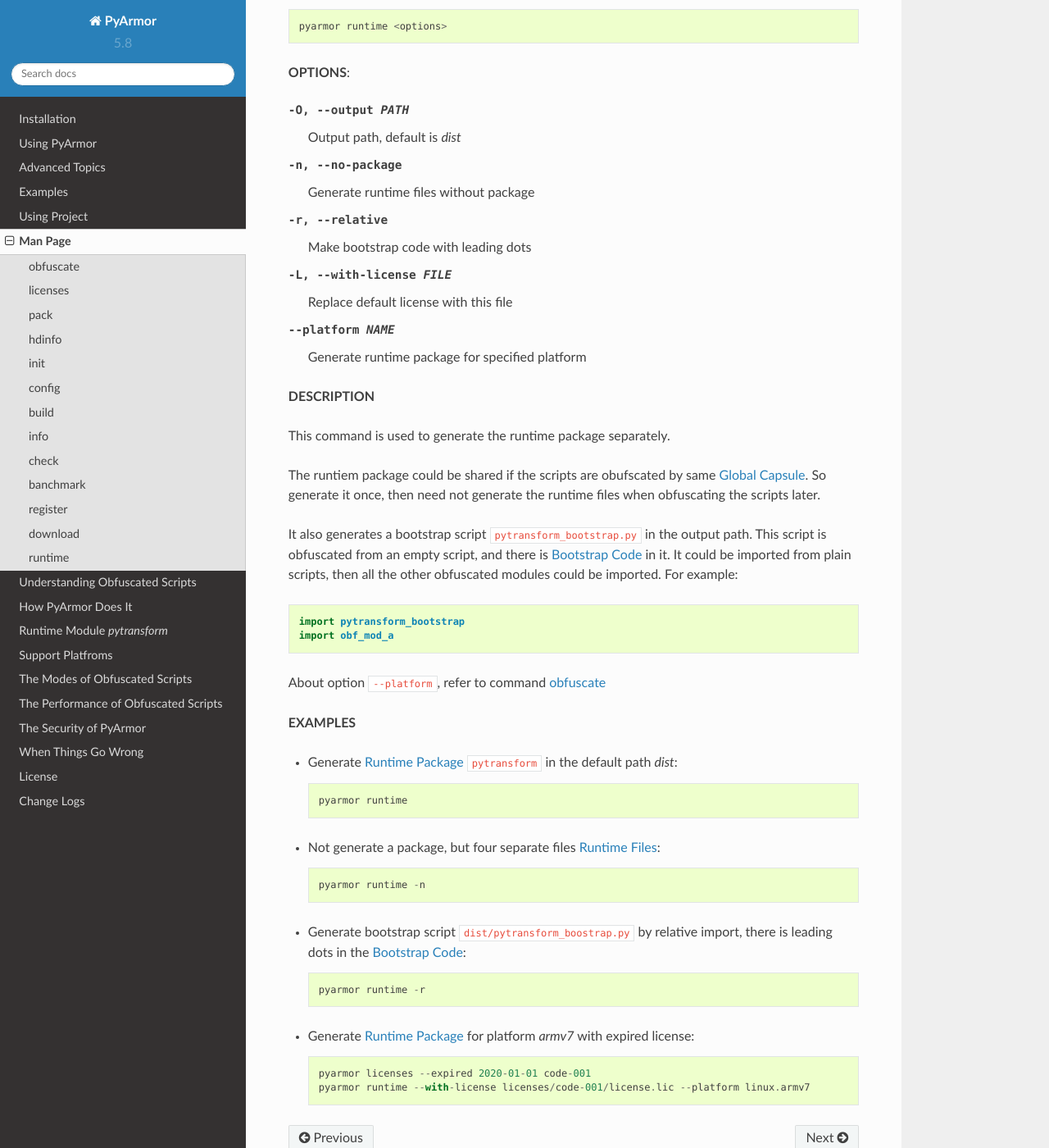
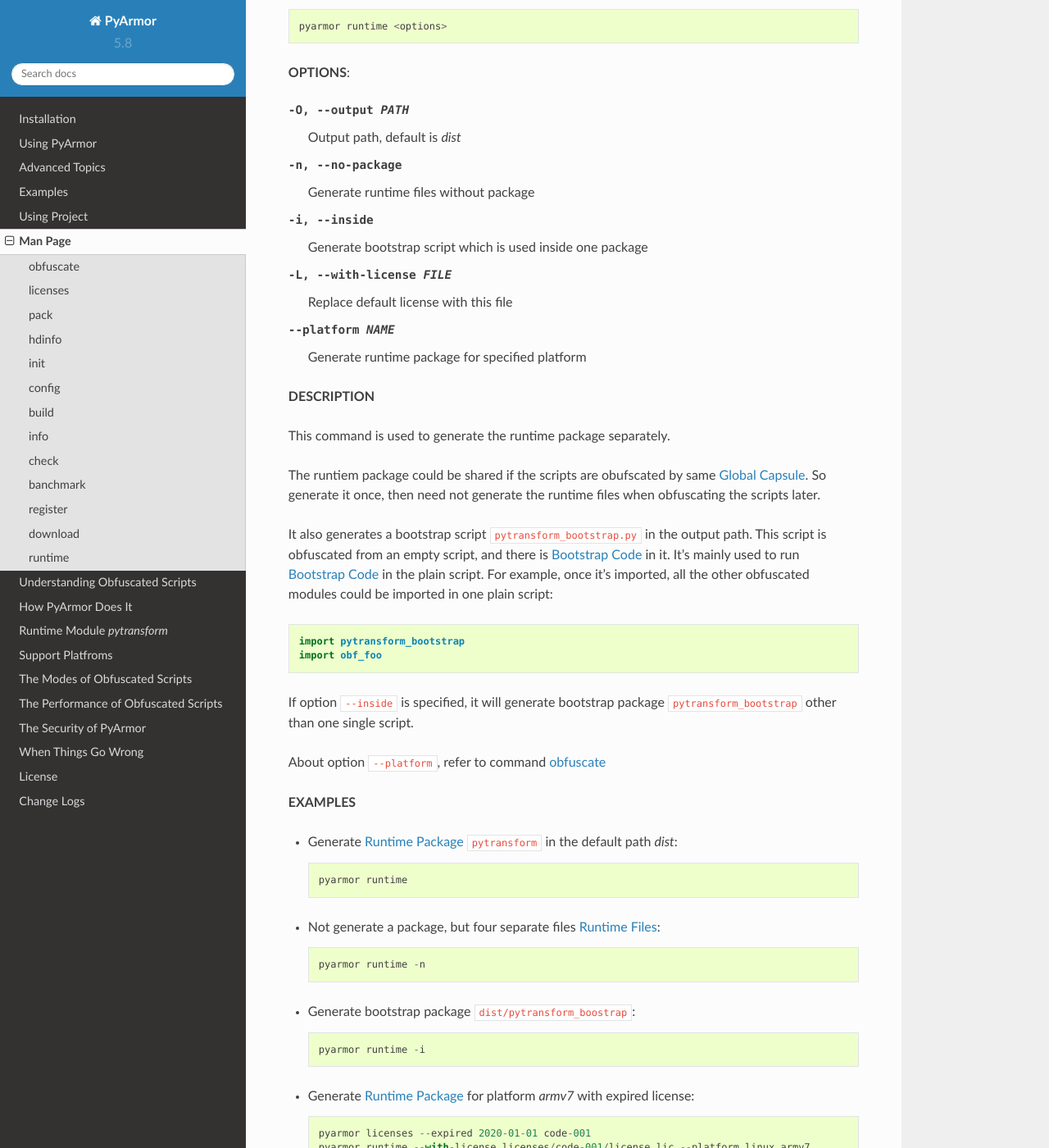
Before and after one commit to dashingsoft/pyarmor, a Sphinx documentation site: the page built from docs/man.rst, in a window 1280 px wide and 1400 px high, scrolled down 20264 px. Shown: the whole window at 82% size. Built offline with Sphinx 7.4.7 and the Read the Docs theme 2.0.0, drawn with Linux system fonts in a browser that asks for light colours.

Commit message:
Refine command runtime man page

```diff
--- a/docs/change-logs.rst
+++ b/docs/change-logs.rst
@@ -8,7 +8,7 @@
 * Fix issue: check license failed if there is no environment variable `HOME` in linux platform
 * Add new value `3` for option `--package-runtime`, the bootstrap code will always use relative import with an extra leading dot
 * The command `runtime` also generates bootstrap script `pytransform_bootstrap.py`
-* Add option `--relative` in command `runtime` to make bootstrap code with leading dots
+* Add option `--inside` in command `runtime` to generate bootstrap package `pytransform_bootstrap`
 
 5.8.0
 -----
--- a/docs/man.rst
+++ b/docs/man.rst
@@ -786,7 +786,7 @@
 
 -O, --output PATH             Output path, default is `dist`
 -n, --no-package              Generate runtime files without package
--r, --relative                Make bootstrap code with leading dots
+-i, --inside                  Generate bootstrap script which is used inside one package
 -L, --with-license FILE       Replace default license with this file
 --platform NAME               Generate runtime package for specified platform
 
@@ -800,11 +800,15 @@
 
 It also generates a bootstrap script ``pytransform_bootstrap.py`` in the output
 path. This script is obfuscated from an empty script, and there is
-:ref:`bootstrap code` in it. It could be imported from plain scripts, then all
-the other obfuscated modules could be imported. For example::
+:ref:`bootstrap code` in it. It's mainly used to run :ref:`bootstrap code` in
+the plain script. For example, once it's imported, all the other obfuscated
+modules could be imported in one plain script::
 
     import pytransform_bootstrap
-    import obf_mod_a
+    import obf_foo
+
+If option ``--inside`` is specified, it will generate bootstrap package
+``pytransform_bootstrap`` other than one single script.
 
 About option ``--platform``, refer to command `obfuscate`_
 
@@ -818,10 +822,9 @@
 
     pyarmor runtime -n
 
-* Generate bootstrap script ``dist/pytransform_boostrap.py`` by relative import,
-  there is leading dots in the :ref:`bootstrap code`::
+* Generate bootstrap package ``dist/pytransform_boostrap``::
 
-    pyarmor runtime -r
+    pyarmor runtime -i
 
 * Generate :ref:`runtime package` for platform `armv7` with expired license::
 
```
